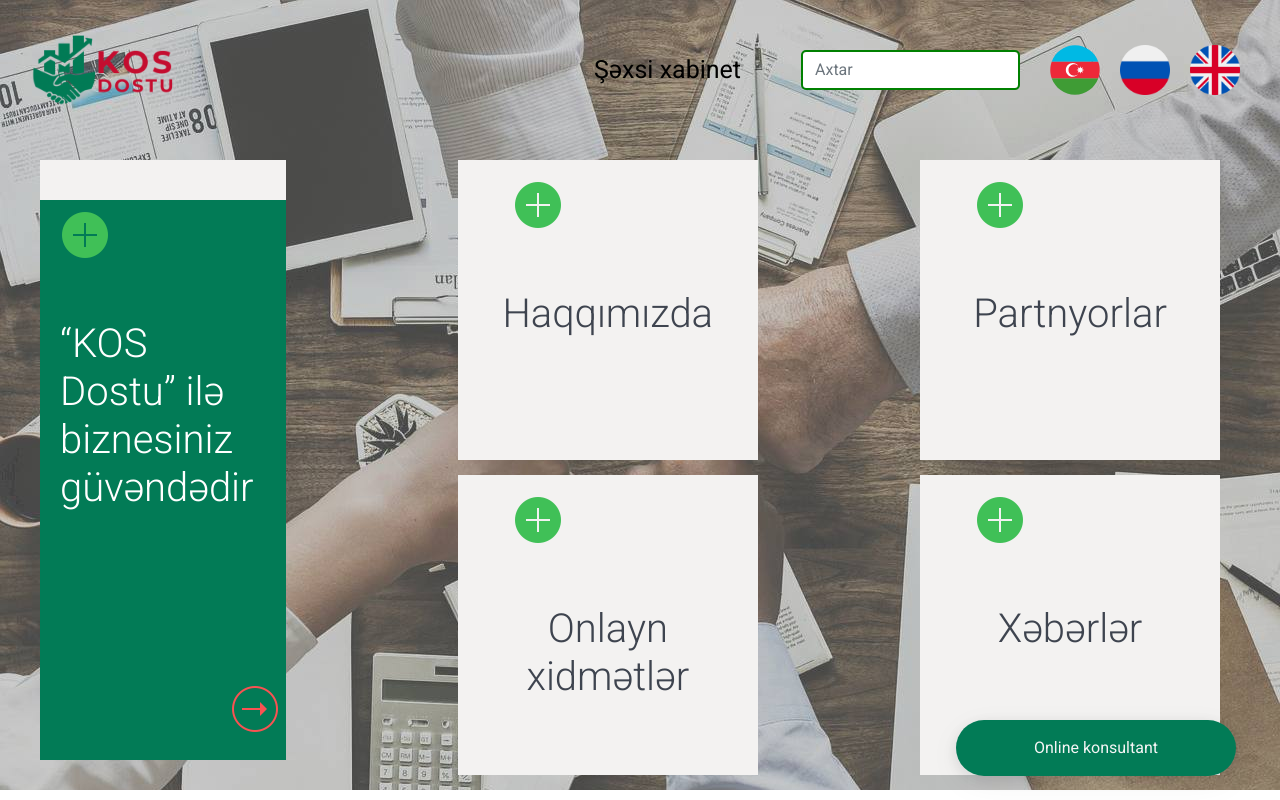
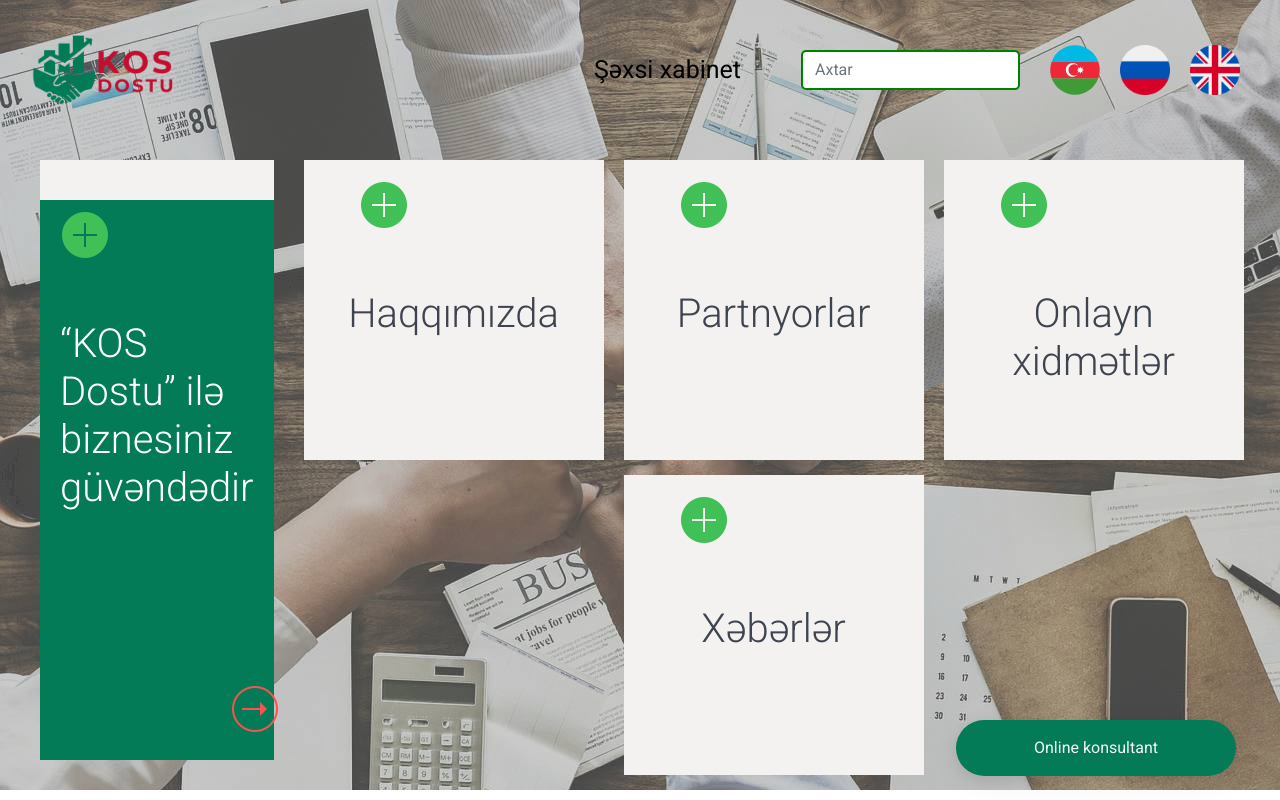
Before and after one commit to TimYeskov/kos-dostu-1, a React (Create React App) app: page / in a window 1280 px wide. Built offline with nearby package versions, Linux system fonts and the light colour scheme.

Commit message:
Update Home.jsx

```diff
--- a/src/Home.jsx
+++ b/src/Home.jsx
@@ -20,6 +20,7 @@ const action=(ref,)=>{
         <div className="main">
           <Header/>
            <div className="sections">
+
               <div className="left">
                 <div>
                 <Link to='/KOS-Dostu'><img src={plus} alt="plus" className="plus"/></Link>
@@ -28,6 +29,7 @@ const action=(ref,)=>{
                 </div>
               </div>
               <div className="right">
+              <div style={{display:"flex",justifyContent:"space-evenly"}}>
                 <div className="container">
                     <img src={plus} alt="plus" className="plus" onClick={()=>action(divRef1)}/>
                  <h1  className="h1">Haqqımızda</h1>
@@ -56,6 +58,9 @@ const action=(ref,)=>{
 
                     </div>
                 </div>
+                </div>
+                <div style={{display:"flex",justifyContent:"space-between"}}>
+
                 <div  className="container">
                 <img src={plus} alt="plus" className="plus" onClick={()=>action(divRef4)}/>
                     <h1 className="h1"  >Xəbərlər</h1>
@@ -65,6 +70,8 @@ const action=(ref,)=>{
 
                     </div>
                 </div>
+                </div>
+
 
               </div>
            </div>
```
